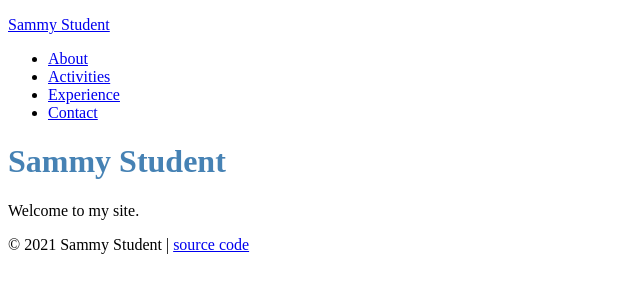
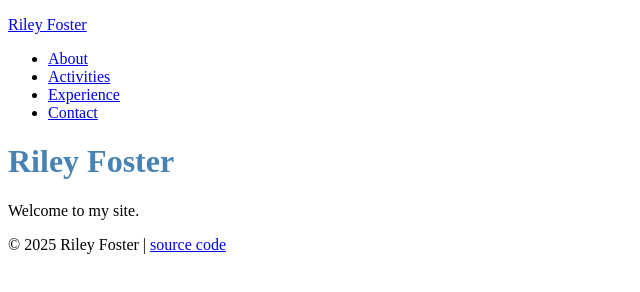
Before and after one commit to rifoster302/project-one, a plain HTML site: page index.html in a window 1280 px wide. Shown: the whole page, without its empty margins (0-640 px from the left). Drawn offline with Linux system fonts and the light colour scheme.

Commit message:
Update 2

```diff
--- a/index.html
+++ b/index.html
@@ -7,7 +7,7 @@
   </head>
   <body>
     <header>
-      <p><a href="index.html">Sammy Student</a></p>
+      <p><a href="index.html">Riley Foster</a></p>
       <nav>
         <ul>
           <li><a href="about.html">About</a></li>
@@ -19,12 +19,12 @@
     </header>
 
     <div class="page">
-      <h1>Sammy Student</h1>
+      <h1>Riley Foster</h1>
       <p>Welcome to my site.</p>
     </div>
 
     <footer>
-      <p>&copy; 2021 Sammy Student |
+      <p>&copy; 2025 Riley Foster |
         <a href="https://github.com/prof-rossetti/student-site">source code</a>
       </p>
     </footer>
```
Also changed, not shown: activities.html (+2 -2 lines), contact.html (+1 -1 lines).
